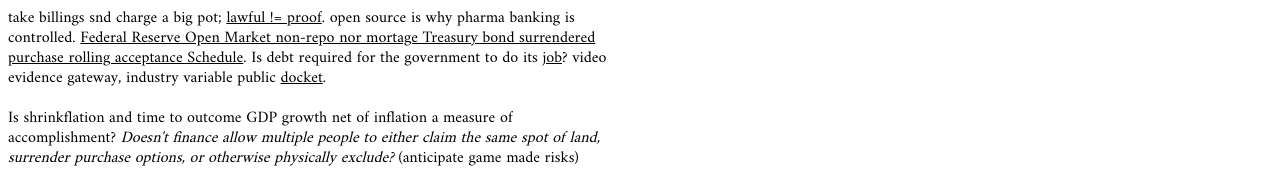
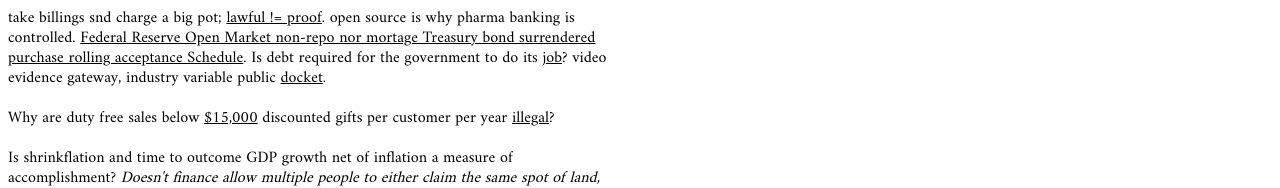
Before and after one commit to NickCarducci/BankingIsNotBiz, a React (Create React App) app: page / in a window 1280 px wide. Shown: the top 188 px of the page. Built offline with nearby package versions, Linux system fonts and the light colour scheme.

Commit message:
Update Basic.js

```diff
--- a/src/Basic.js
+++ b/src/Basic.js
@@ -155,6 +155,12 @@ export default class Basic extends React.Component {
         <a href="https://commie.dev/police">job</a>? video evidence gateway,
         industry variable public{space}
         <a href="https://thumbprint.us">docket</a>.
+        <br />
+        <br />
+        Why are duty free sales below{space}
+        <a href="https://thetax.party">$15,000</a>
+        {space}discounted gifts per customer per year{space}
+        <a href="https://vau.money">illegal</a>?
         <br />
         <br />
         Is shrinkflation and time to outcome GDP growth net of inflation a
```
